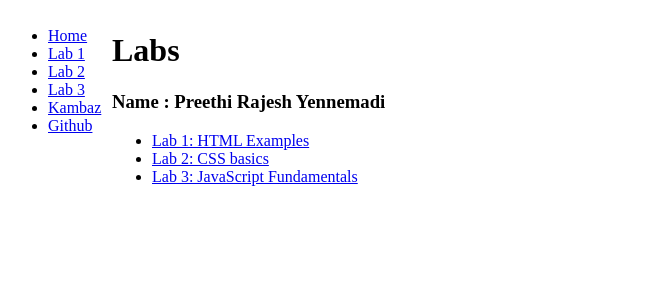
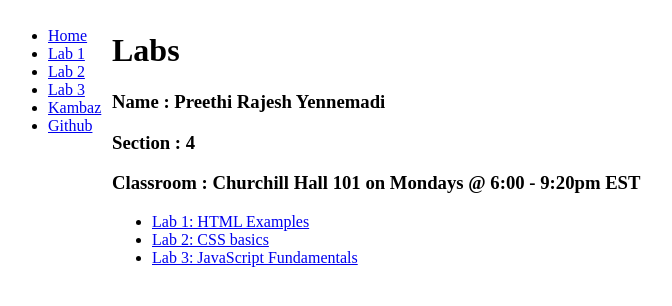
Before and after one commit to Preethi-23102000/kambaz-next-js, a Next.js app: page /Labs in a window 1280 px wide. Shown: the top 306 px of the page, without its empty margins (3-675 px from the left). Built offline with nearby package versions, Linux system fonts and the light colour scheme.

Commit message:
Assignment 1 - adding section and class

```diff
--- a/app/Labs/page.tsx
+++ b/app/Labs/page.tsx
@@ -5,6 +5,8 @@ export default function Labs() {
     <div id="wd-labs">
       <h1>Labs</h1>
       <h3> Name : Preethi Rajesh Yennemadi</h3>
+      <h3> Section : 4 </h3>
+      <h3> Classroom : Churchill Hall 101 on Mondays @ 6:00 - 9:20pm EST </h3>
       <ul>
         <li>
           <Link href="/Labs/Lab1" id="wd-lab1-link">
```
